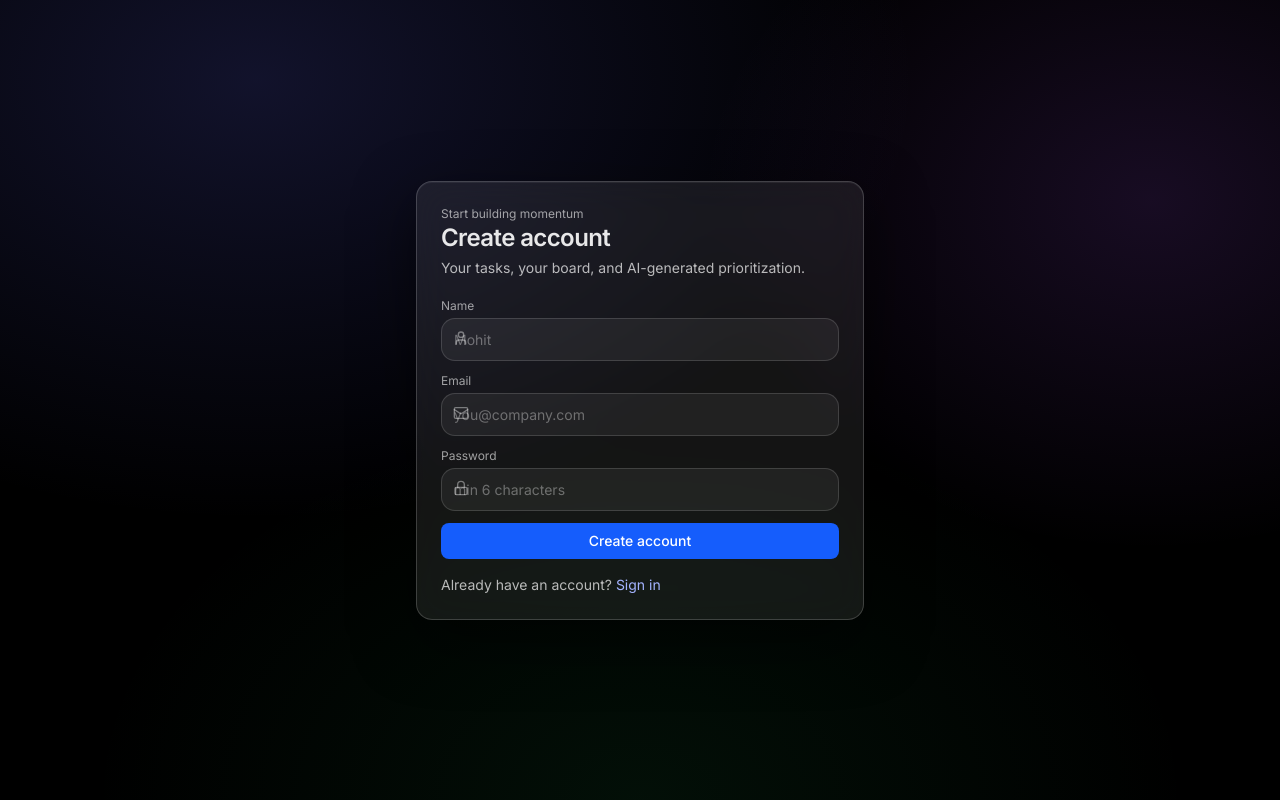
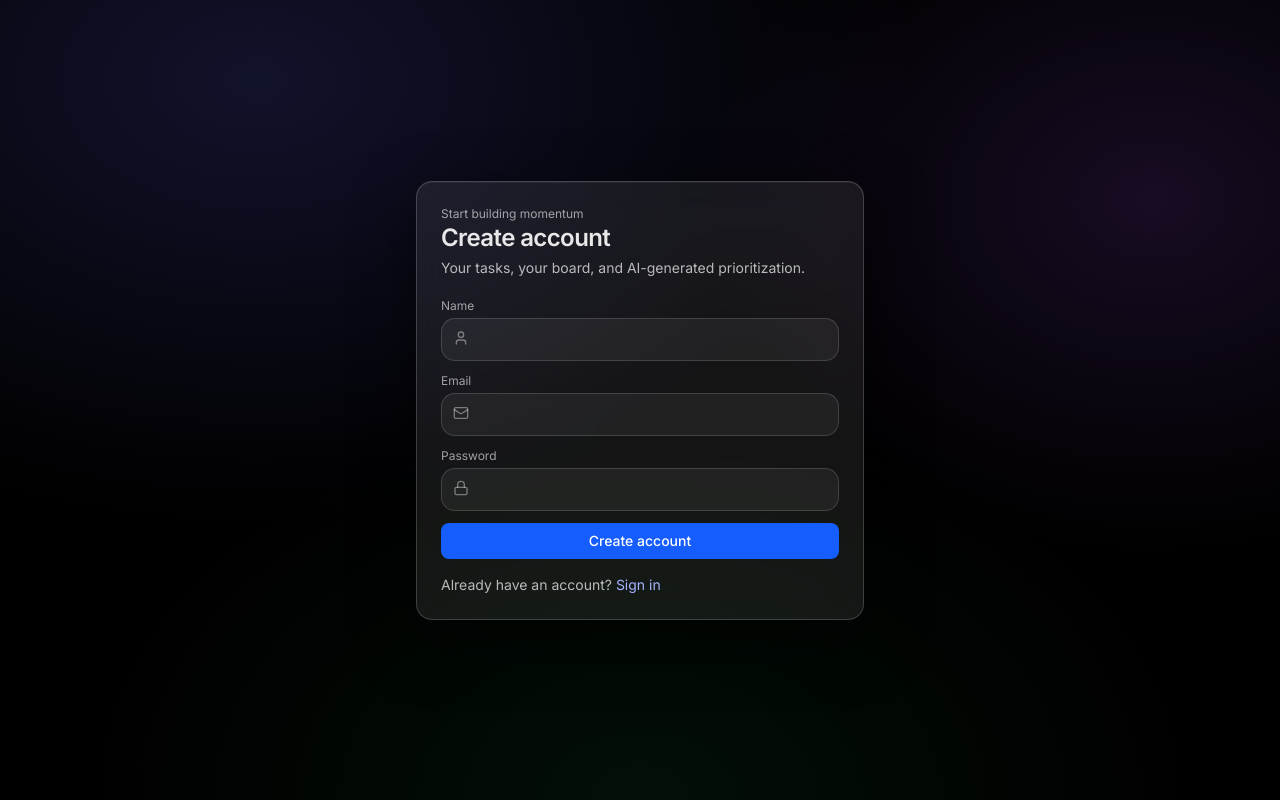
Before and after one commit to lokesh-patil57/Task-Manager, a React (Vite) app in the folder client/: page /register in a window 1280 px wide. Built offline with nearby package versions, Linux system fonts and the light colour scheme; no server answers.

Commit message:
fixed the register page

```diff
--- a/client/src/pages/Register.jsx
+++ b/client/src/pages/Register.jsx
@@ -45,7 +45,7 @@ export default function Register() {
                 className='input pl-9'
                 value={name}
                 onChange={(e) => setName(e.target.value)}
-                placeholder='Mohit'
+                placeholder=''
                 type='text'
               />
             </div>
@@ -58,7 +58,7 @@ export default function Register() {
                 className='input pl-9'
                 value={email}
                 onChange={(e) => setEmail(e.target.value)}
-                placeholder='you@company.com'
+                placeholder=''
                 type='email'
                 required
               />
@@ -72,7 +72,7 @@ export default function Register() {
                 className='input pl-9'
                 value={password}
                 onChange={(e) => setPassword(e.target.value)}
-                placeholder='min 6 characters'
+                placeholder=''
                 type='password'
                 required
               />
```
